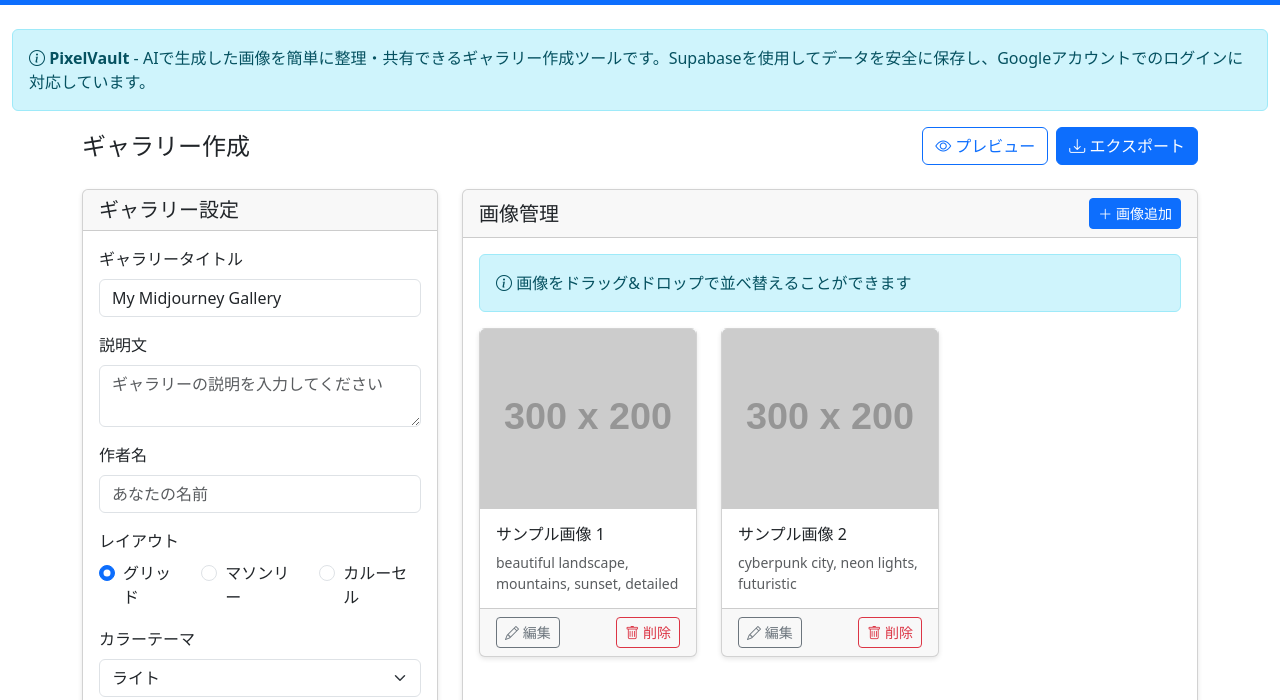
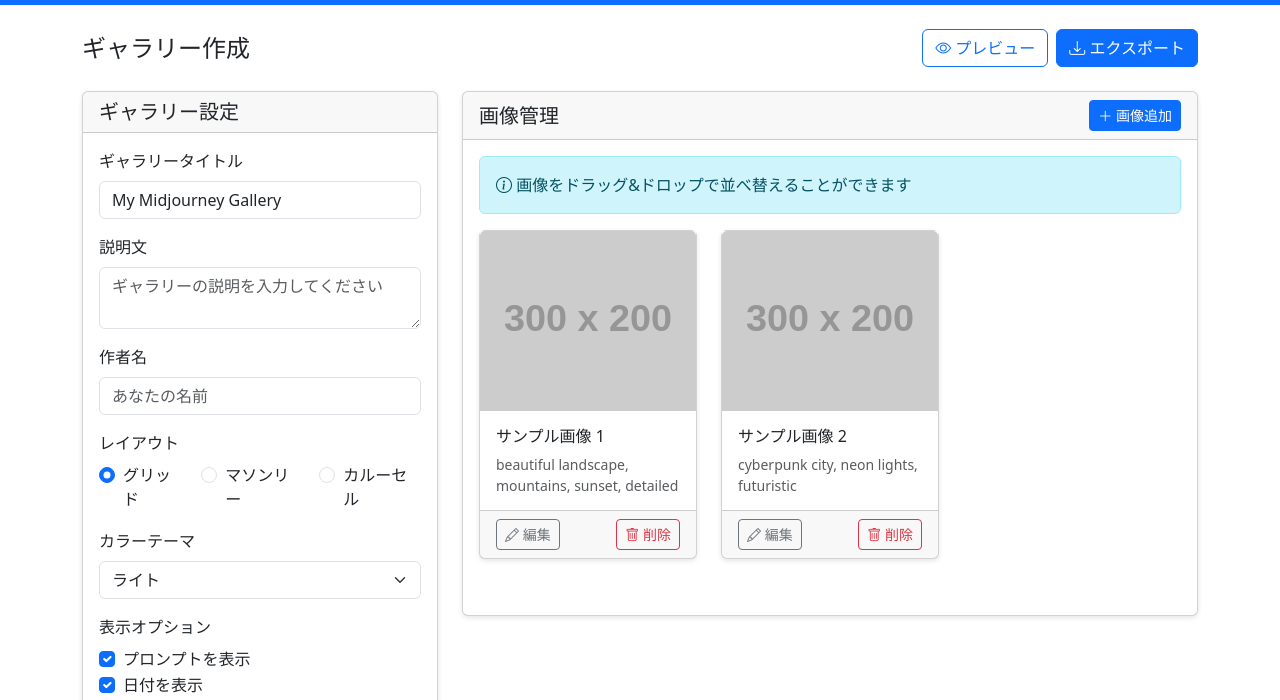
Before and after one commit to chi3jp/PixelVault, a plain HTML site: page index.html in a window 1280 px wide. Shown: the part 51-751 px from the top of the page. Drawn offline with nearby package versions, Linux system fonts and the light colour scheme; placeholder pictures from the web are drawn by us.

Commit message:
説明文のアラートを削除、リダイレクトURLを修正

```diff
--- a/index.html
+++ b/index.html
@@ -90,12 +90,6 @@
     </nav>
 
     <div class="container-fluid mt-4">
-      <div class="alert alert-info" role="alert">
-        <i class="bi bi-info-circle"></i>
-        <strong>PixelVault</strong> -
-        AIで生成した画像を簡単に整理・共有できるギャラリー作成ツールです。Supabaseを使用してデータを安全に保存し、Googleアカウントでのログインに対応しています。
-      </div>
-
       <div
         class="container d-flex align-items-center justify-content-between mb-4"
       >
--- a/js/auth-google.js
+++ b/js/auth-google.js
@@ -63,7 +63,7 @@ document.addEventListener("DOMContentLoaded", function () {
     const { data, error } = await supabase.auth.signInWithOAuth({
       provider: "google",
       options: {
-        redirectTo: window.location.origin + window.location.pathname,
+        redirectTo: window.location.origin + "/PixelVault/index.html",
       },
     });
 
--- a/js/supabase.js
+++ b/js/supabase.js
@@ -1,4 +1,5 @@
 // Supabaseクライアントの初期化
+// ここにSupabaseダッシュボードからコピーしたURLとキーを貼り付けてください
 const supabaseUrl = "YOUR_SUPABASE_URL"; // Supabaseプロジェクトの URL
 const supabaseKey = "YOUR_SUPABASE_ANON_KEY"; // Supabaseプロジェクトの公開キー
 const supabase = window.supabase.createClient(supabaseUrl, supabaseKey);
@@ -28,8 +29,7 @@ async function signInWithGoogle() {
   const { data, error } = await supabase.auth.signInWithOAuth({
     provider: "google",
     options: {
-      redirectTo:
-        window.location.origin + "/14_画像ギャラリー作成ツール/index.html",
+      redirectTo: window.location.origin + "/PixelVault/index.html",
     },
   });
 
```
